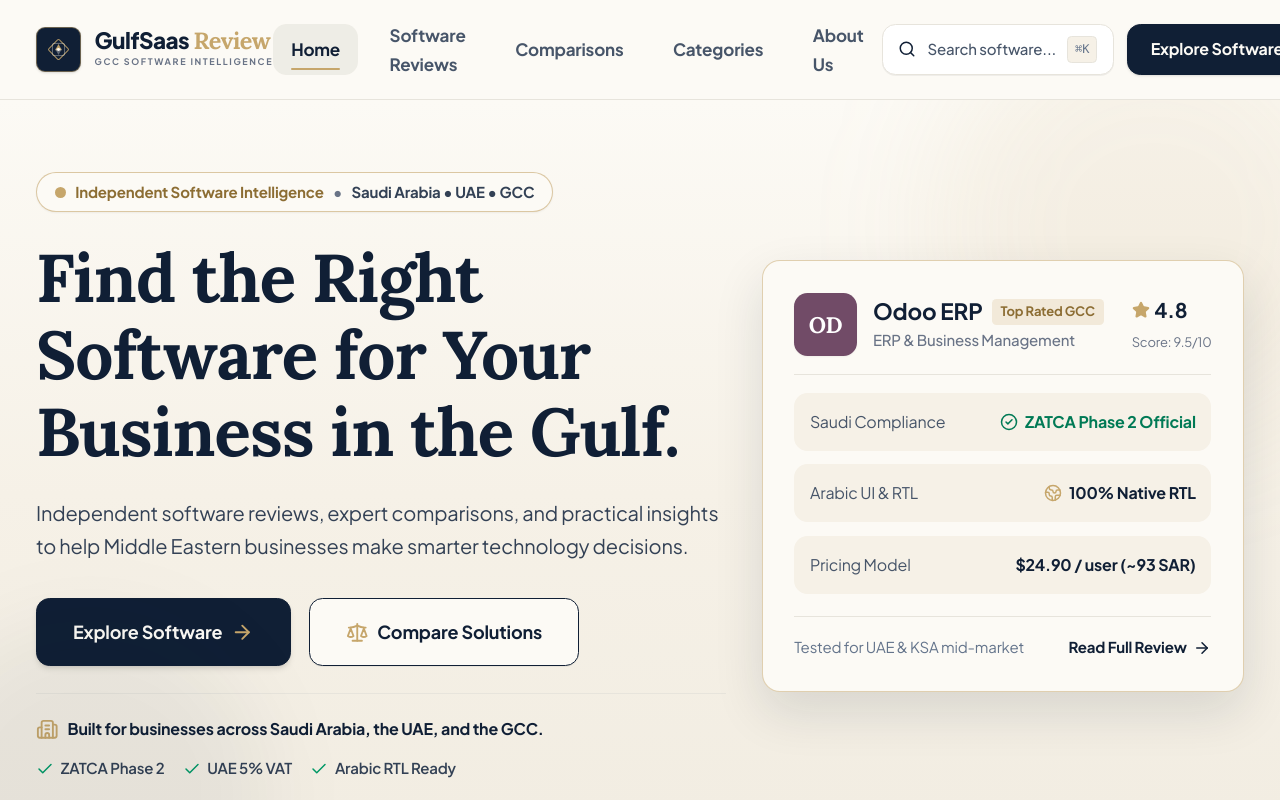
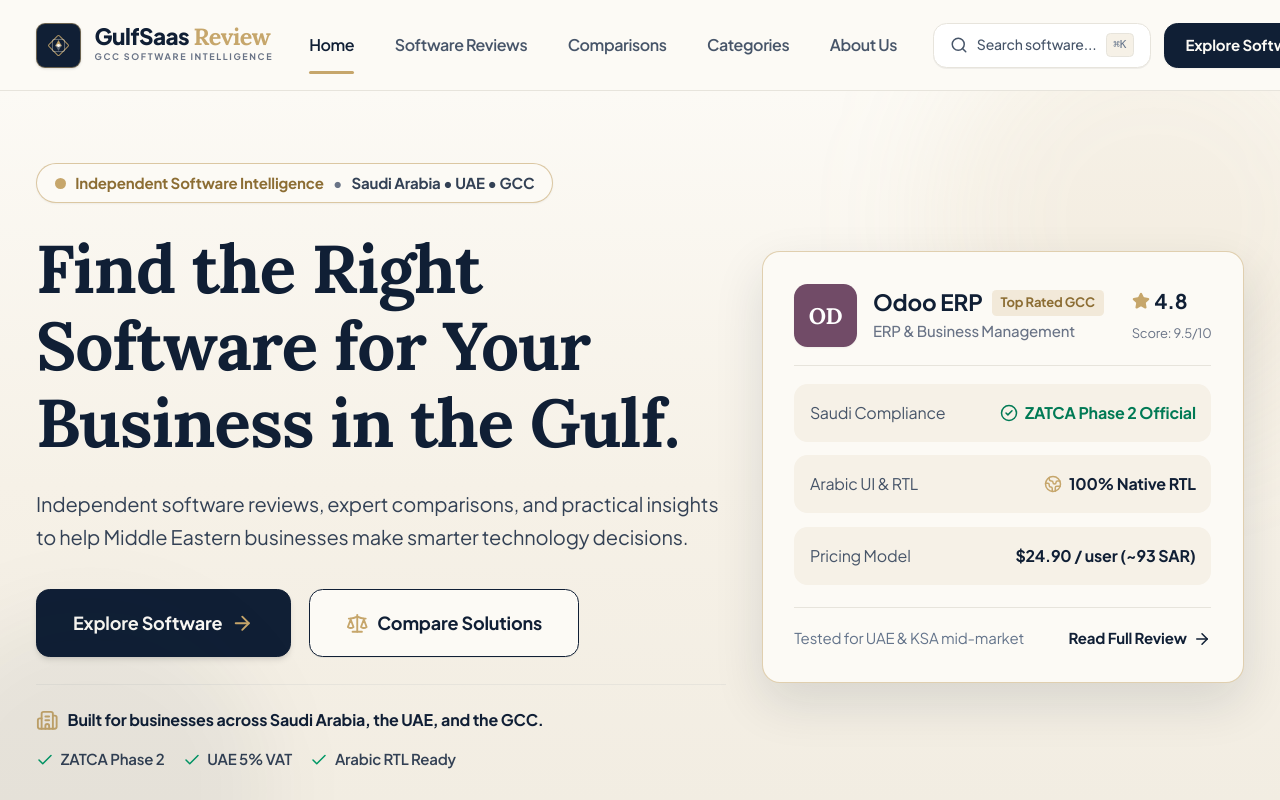
Before and after one commit to ValGrow-Labs/Gulf_Saas_Review, a Next.js app: page / in a window 1280 px wide. Shown: the top 800 px of the page. Built offline with nearby package versions, Linux system fonts and the light colour scheme.

Commit message:
fix(nav): add whitespace-nowrap, generous gap spacing, and elegant active indicator

```diff
--- a/src/components/Logo.tsx
+++ b/src/components/Logo.tsx
@@ -17,7 +17,7 @@ export default function Logo({
   return (
     <Link
       href="/"
-      className={`group inline-flex items-center gap-3 transition-opacity hover:opacity-95 ${className}`}
+      className={`group inline-flex items-center gap-3 transition-opacity hover:opacity-95 whitespace-nowrap shrink-0 ${className}`}
       aria-label="GulfSaasReview Homepage"
     >
       {/* Custom Geometric Gulf-inspired Emblem */}
--- a/src/components/Navigation.tsx
+++ b/src/components/Navigation.tsx
@@ -15,7 +15,7 @@ export default function Navigation() {
 
   useEffect(() => {
     const handleScroll = () => {
-      setScrolled(window.scrollY > 20);
+      setScrolled(window.scrollY > 15);
     };
     window.addEventListener("scroll", handleScroll);
     return () => window.removeEventListener("scroll", handleScroll);
@@ -39,49 +39,49 @@ export default function Navigation() {
   };
 
   return (
-    <>
     <header
       className={`sticky top-0 z-40 w-full transition-all duration-200 ${
         scrolled
-            ? "bg-[#FCFAF5]/98 backdrop-blur-md shadow-[0_4px_24px_rgba(16,31,53,0.08)] border-b border-[#E7E4DC]"
+          ? "bg-[#FCFAF5]/98 backdrop-blur-md shadow-[0_4px_24px_rgba(16,31,53,0.06)] border-b border-[#E7E4DC]"
           : "bg-[#FCFAF5] border-b border-[#E7E4DC]"
       }`}
     >
-        <div className="mx-auto flex h-22 max-w-7xl items-center justify-between px-4 sm:px-6 lg:px-8">
-          {/* Left: Logo */}
-          <div className="flex items-center shrink-0">
+      <div className="mx-auto flex h-20 max-w-7xl items-center justify-between px-4 sm:px-6 lg:px-8">
+        {/* Left: Brand Logo */}
+        <div className="flex items-center shrink-0 pr-4 lg:pr-8">
           <Logo />
         </div>
 
-          {/* Center: Desktop Navigation Links (17-18px) */}
-          <nav className="hidden md:flex items-center space-x-2 lg:space-x-3">
+        {/* Center: Desktop Navigation Links (Spacious, elegant, never wraps) */}
+        <nav className="hidden lg:flex items-center gap-7 xl:gap-9">
           {navLinks.map((link) => {
             const active = isActive(link.href);
             return (
               <Link
                 key={link.name}
                 href={link.href}
-                  className={`relative px-4 py-2.5 text-[17px] font-bold transition-colors rounded-xl ${
+                className={`relative py-2 text-[15px] xl:text-[16px] font-semibold tracking-tight whitespace-nowrap transition-colors duration-150 ${
                   active
-                      ? "text-[#101F35] bg-[#E7E4DC]/60"
-                      : "text-[#475569] hover:text-[#101F35] hover:bg-[#E7E4DC]/30"
+                    ? "text-[#101F35]"
+                    : "text-[#475569] hover:text-[#101F35]"
                 }`}
               >
-                  {link.name}
+                <span>{link.name}</span>
                 {active && (
-                    <span className="absolute bottom-1 left-4 right-4 h-[2.5px] bg-[#C6A66B] rounded-full" />
+                  <span className="absolute -bottom-1.5 left-0 right-0 h-[2.5px] bg-[#C6A66B] rounded-full transition-all duration-200" />
                 )}
               </Link>
             );
           })}
         </nav>
 
-          {/* Right: Search & Explore CTA */}
-          <div className="flex items-center space-x-3 shrink-0">
+        {/* Right: Actions (Search, Compare, Explore CTA, Mobile Menu Button) */}
+        <div className="flex items-center gap-2.5 sm:gap-3 shrink-0 pl-4 lg:pl-8">
+          {/* Active Compare Pill */}
           {compareSlugs.length > 0 && (
             <button
               onClick={() => setIsCompareTrayOpen(true)}
-                className="hidden sm:inline-flex items-center gap-1.5 px-4 py-2 rounded-full text-[15px] font-bold bg-[#101F35] text-[#C6A66B] border border-[#C6A66B]/60 hover:bg-[#172B46] transition-colors cursor-pointer"
+              className="inline-flex items-center gap-1.5 h-10 px-3.5 rounded-xl text-[13px] xl:text-[14px] font-bold bg-[#101F35] text-[#C6A66B] border border-[#C6A66B]/50 hover:bg-[#172B46] transition-all whitespace-nowrap shadow-xs cursor-pointer"
               title="View selected software to compare"
             >
               <Scale className="h-4 w-4" />
@@ -89,38 +89,42 @@ export default function Navigation() {
             </button>
           )}
 
+          {/* Search Trigger: icon on lg, full pill with shortcut on xl */}
           <button
             type="button"
             onClick={openSearch}
-              className="flex items-center gap-2.5 rounded-xl border border-[#E7E4DC] bg-white px-3.5 py-2.5 text-[15px] font-medium text-[#475569] hover:border-[#C6A66B] hover:text-[#101F35] transition-all shadow-2xs cursor-pointer min-h-[44px]"
+            className="flex items-center justify-center h-10 rounded-xl border border-[#E7E4DC] bg-white px-3 xl:px-3.5 text-[14px] font-medium text-[#475569] hover:border-[#C6A66B] hover:text-[#101F35] hover:bg-[#F6F1E7]/40 transition-all shadow-2xs cursor-pointer whitespace-nowrap"
             aria-label="Search software and comparisons"
+            title="Search (⌘K)"
           >
-              <Search className="h-4 w-4 text-[#101F35]" />
-              <span className="hidden lg:inline text-[15px]">Search software...</span>
-              <kbd className="hidden lg:inline-flex items-center rounded border border-[#E7E4DC] bg-[#F6F1E7] px-1.5 py-0.5 text-[12px] text-[#64748B] font-mono">
+            <Search className="h-4 w-4 text-[#101F35] xl:text-[#475569]" />
+            <span className="hidden xl:inline ml-2 text-[14px] text-[#475569]">Search software...</span>
+            <kbd className="hidden xl:inline-flex ml-2 items-center rounded border border-[#E7E4DC] bg-[#F6F1E7] px-1.5 py-0.5 text-[11px] text-[#64748B] font-mono">
               ⌘K
             </kbd>
           </button>
 
+          {/* Primary Explore CTA */}
           <Link
             href="/reviews"
-              className="hidden sm:inline-flex items-center gap-2 rounded-xl bg-[#101F35] px-5 py-2.5 text-[16px] font-bold text-[#FCFAF5] hover:bg-[#172B46] active:scale-[0.98] transition-all shadow-sm border border-[#101F35] min-h-[44px]"
+            className="hidden sm:inline-flex items-center gap-2 h-10 px-4.5 rounded-xl bg-[#101F35] text-[14px] xl:text-[15px] font-bold text-[#FCFAF5] hover:bg-[#172B46] active:scale-[0.98] transition-all shadow-xs hover:shadow-sm border border-[#101F35] whitespace-nowrap"
           >
             <span>Explore Software</span>
             <ArrowUpRight className="h-4 w-4 text-[#C6A66B]" />
           </Link>
 
+          {/* Mobile Menu Hamburger (< lg) */}
           <button
             type="button"
             onClick={() => setIsMobileMenuOpen(!isMobileMenuOpen)}
-              className="md:hidden inline-flex items-center justify-center rounded-xl p-2.5 min-h-[44px] min-w-[44px] text-[#101F35] hover:bg-[#E7E4DC]/60 focus:outline-none cursor-pointer border border-[#E7E4DC] bg-white"
+            className="lg:hidden inline-flex items-center justify-center h-10 w-10 rounded-xl text-[#101F35] hover:bg-[#E7E4DC]/60 focus:outline-none cursor-pointer border border-[#E7E4DC] bg-white transition-colors"
             aria-expanded={isMobileMenuOpen}
             aria-label="Toggle navigation menu"
           >
             {isMobileMenuOpen ? (
-                <X className="h-6 w-6" />
+              <X className="h-5 w-5" />
             ) : (
-                <Menu className="h-6 w-6" />
+              <Menu className="h-5 w-5" />
             )}
           </button>
         </div>
@@ -128,8 +132,8 @@ export default function Navigation() {
 
       {/* Mobile Navigation Drawer */}
       {isMobileMenuOpen && (
-          <div className="md:hidden border-b border-[#E7E4DC] bg-[#FCFAF5] px-4 pt-4 pb-8 shadow-2xl animate-in slide-in-from-top-2 duration-200">
-            <div className="space-y-2">
+        <div className="lg:hidden border-b border-[#E7E4DC] bg-[#FCFAF5] px-5 pt-4 pb-8 shadow-2xl animate-in slide-in-from-top-2 duration-200">
+          <div className="space-y-1.5">
             {navLinks.map((link) => {
               const active = isActive(link.href);
               return (
@@ -154,15 +158,15 @@ export default function Navigation() {
                 setIsMobileMenuOpen(false);
                 openSearch();
               }}
-                className="flex w-full items-center justify-center gap-2.5 rounded-xl border border-[#E7E4DC] bg-white py-3.5 text-[17px] font-bold text-[#101F35] shadow-xs cursor-pointer"
+              className="flex w-full items-center justify-center gap-2.5 rounded-xl border border-[#E7E4DC] bg-white py-3.5 text-[17px] font-bold text-[#101F35] shadow-xs cursor-pointer hover:border-[#C6A66B] transition-colors"
             >
               <Search className="h-5 w-5 text-[#C6A66B]" />
-                <span>Search Reviews, Categories &amp; Matchups</span>
+              <span>Search Reviews, Categories &amp; Comparisons</span>
             </button>
 
             <Link
               href="/reviews"
-                className="flex w-full items-center justify-center gap-2 rounded-xl bg-[#101F35] py-3.5 text-[17px] font-bold text-[#FCFAF5] shadow-sm"
+              className="flex w-full items-center justify-center gap-2 rounded-xl bg-[#101F35] py-3.5 text-[17px] font-bold text-[#FCFAF5] shadow-sm hover:bg-[#172B46] transition-colors"
             >
               <span>Explore All Software Reviews</span>
               <ArrowUpRight className="h-5 w-5 text-[#C6A66B]" />
@@ -171,6 +175,5 @@ export default function Navigation() {
         </div>
       )}
     </header>
-    </>
   );
 }
```
Lines whose indentation alone changed are shown as unchanged.
